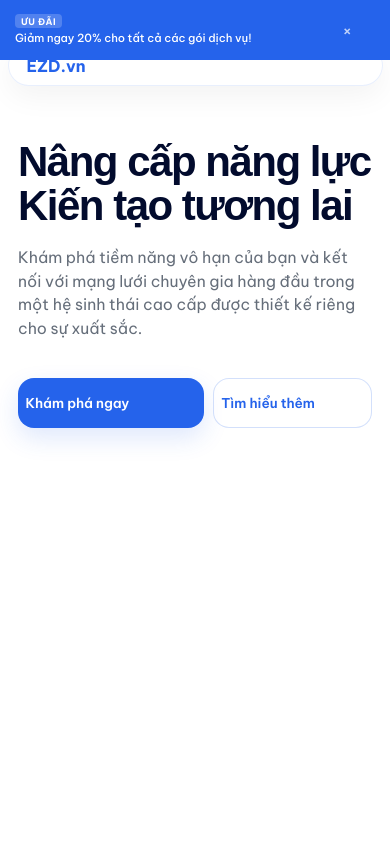
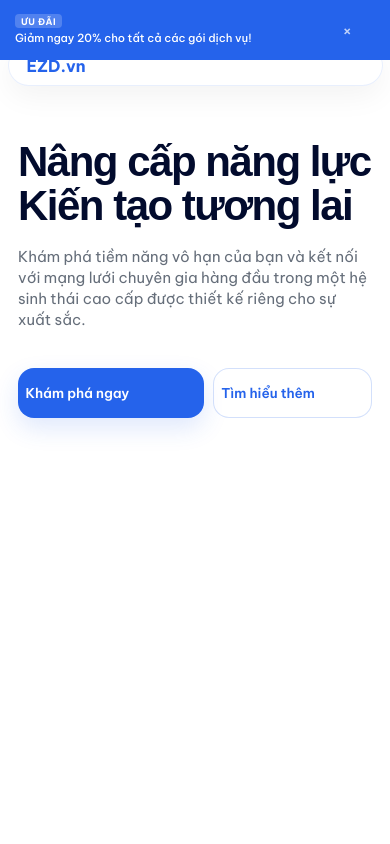
Before and after one commit to ezdproduct/EZDwebsite, a Next.js app: page / in a window 390 px wide. Shown: the top 844 px of the page. Built offline with nearby package versions, Linux system fonts and the light colour scheme; a web font is replaced by a local one.

Commit message:
UI Update: Adjusted hero description to fit in 2 lines

```diff
--- a/components/Hero.module.css
+++ b/components/Hero.module.css
@@ -46,7 +46,8 @@
 .description {
     font-size: 1.15rem;
     color: #4b5563;
-    max-width: 650px;
+    max-width: 800px;
+    /* Increased to fit 2 lines */
     margin: 0 auto 3rem;
     line-height: 1.6;
     font-weight: 400;
@@ -141,13 +142,14 @@
     }
 
     .description {
-        font-size: 1.05rem;
-        line-height: 1.5;
+        font-size: 1rem;
+        line-height: 1.4;
         margin-bottom: 2.5rem;
         text-align: left;
         color: #4b5563;
         opacity: 0.85;
-        padding-right: 1rem;
+        padding-right: 0;
+        max-width: 100%;
     }
 
     .buttons {
```
